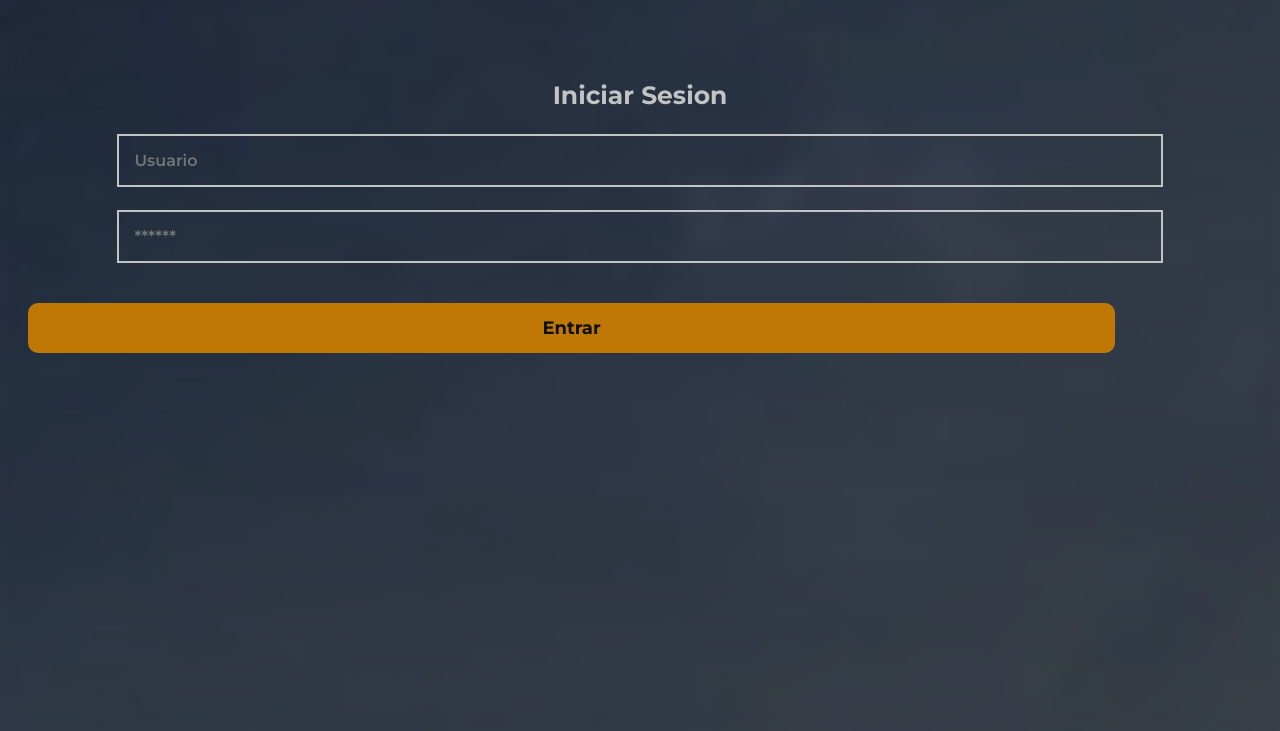
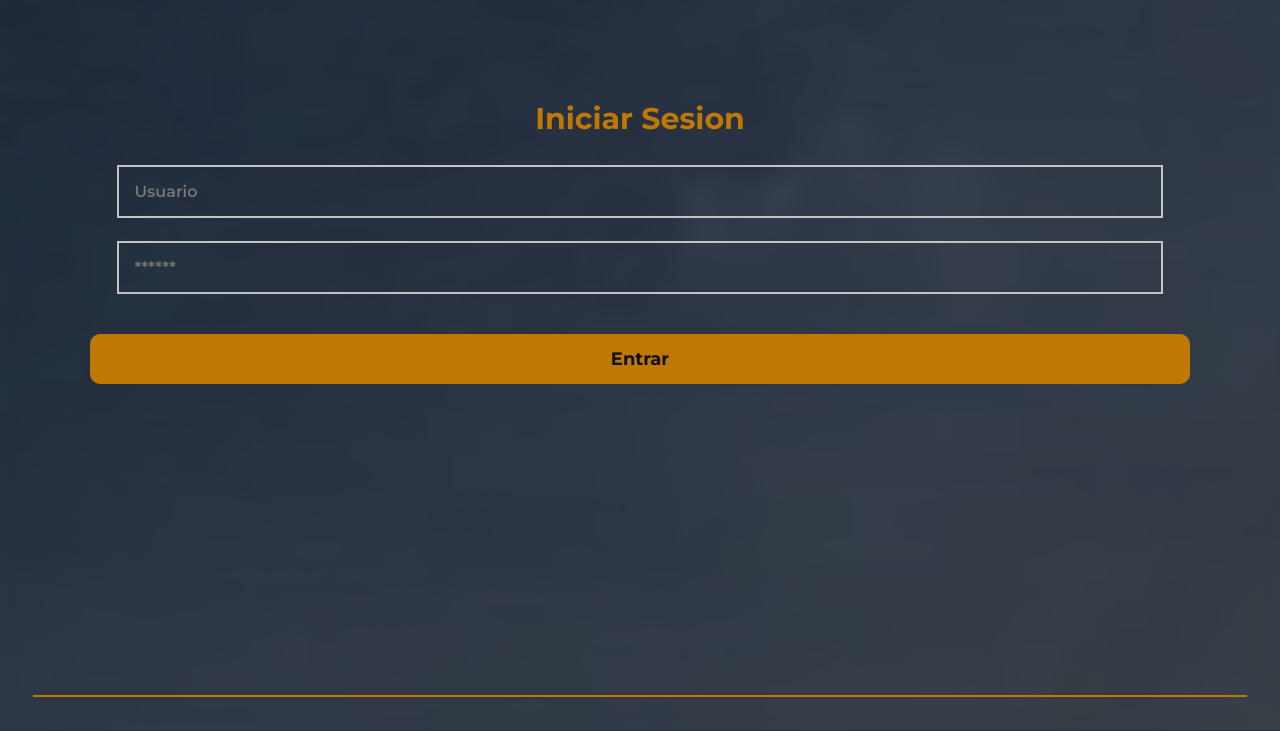
Before and after one commit to joacov04/sistema_entradas, a PHP site: page /verification/login.html in a window 1280 px wide. Shown: the part 184-915 px from the top of the page. Run offline with PHP 8.4, Linux system fonts and the light colour scheme.

Commit message:
login finished

```diff
--- a/verification/login.html
+++ b/verification/login.html
@@ -11,15 +11,18 @@
         <h1>BIOS</h1>
     </section>
 
-    <section id="forms">
+    <section id="login">
         <div>
             <h1>Iniciar Sesion</h1>
             <form action="">
                 <input placeholder="Usuario" name="user" id="user" required>
                 <input placeholder="******" name="pswd" id="pswd" required>
+                <button type="submit" id="submit" class="registerbtn"><b>Entrar</b></button>
             </form>
-            <button type="submit" id="submit" class="registerbtn"><b>Entrar</b></button>
         </div>
+
+        <hr>
     </section>
 
+
 </body>
--- a/verification/ticket.css
+++ b/verification/ticket.css
@@ -90,14 +90,6 @@ body{
     font-size: 20px;
 }
 
-#forms div {
-  padding: 50px 0px 350px 0px;
-  display: flex;
-  flex-direction: column;
-  height: 100%;
-  margin: auto;
-}
-
 input {
     width: 80%;
     padding: 15px;
@@ -120,7 +112,7 @@ input:focus {
 
 button  {
     padding: 9px 25px;
-    width: 86%;
+    width: 87%;
     height: 50px;
     font-size: 18px;
     font-weight: 600;
@@ -193,3 +185,8 @@ button  {
     margin: 0;
     color: var(--color2)
   }
+
+  #login div {
+    margin-top: 100px;
+    margin-bottom: 291px;
+  }
```
